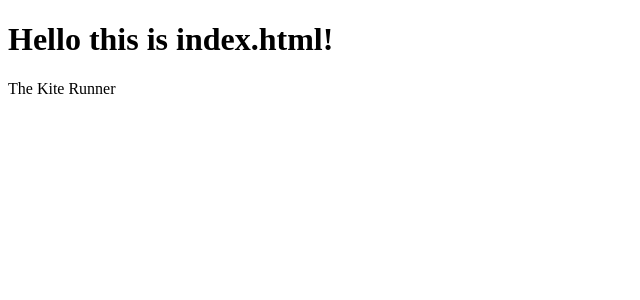
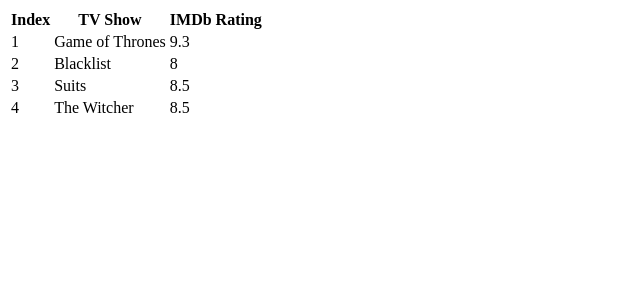
Before and after one commit to SinclairPythonAkoto/PythonRefactoring, a Django app: page / in a window 1280 px wide. Shown: the top 300 px of the page, without its empty margins (0-640 px from the left). Run offline with Django 4.2, Linux system fonts and the light colour scheme.

Commit message:
tags and loops

```diff
--- a/anything_Python/Django_Web_Development/first_project/first_app/views.py
+++ b/anything_Python/Django_Web_Development/first_project/first_app/views.py
@@ -3,12 +3,15 @@ from django.http import HttpResponse
 
 # Create your views here.
 def index(request):
-    favourite_book = {
-        "Raymond": "The Kite Runner",
-        "Emma": "The Thousand Splendid Suns",
-        "Denise": "The Greate Gatsby",
+    tv_shows_list = {
+        "tv_shows": {
+            "Game of Thrones": "9.3",
+            "Blacklist": "8",
+            "Suits": "8.5",
+            "The Witcher": "8.5",
+        }
     }
-    return render(request, "first_app/index.html", context=favourite_book)
+    return render(request, "first_app/index.html", context=tv_shows_list)
 
 
 def home(request):
--- a/anything_Python/Django_Web_Development/first_project/templates/first_app/index.html
+++ b/anything_Python/Django_Web_Development/first_project/templates/first_app/index.html
@@ -7,8 +7,20 @@
 </head>
 
 <body>
-    <h1>Hello this is index.html!</h1>
-    {{ Raymond }}
+    <table>
+        <tr>
+            <th>Index</th>
+            <th>TV Show</th>
+            <th>IMDb Rating</th>
+        </tr>
+        {% for tv_show,IMDb_rating in tv_shows.items %}
+        <tr>
+            <td>{{forloop.counter}}</td> <!-- this adds an index counter to the page */ -->
+            <td>{{tv_show}}</td>
+            <td>{{IMDb_rating}}</td>
+        </tr>
+        {% endfor %}
+    </table>
 </body>
 
 </html>
```
